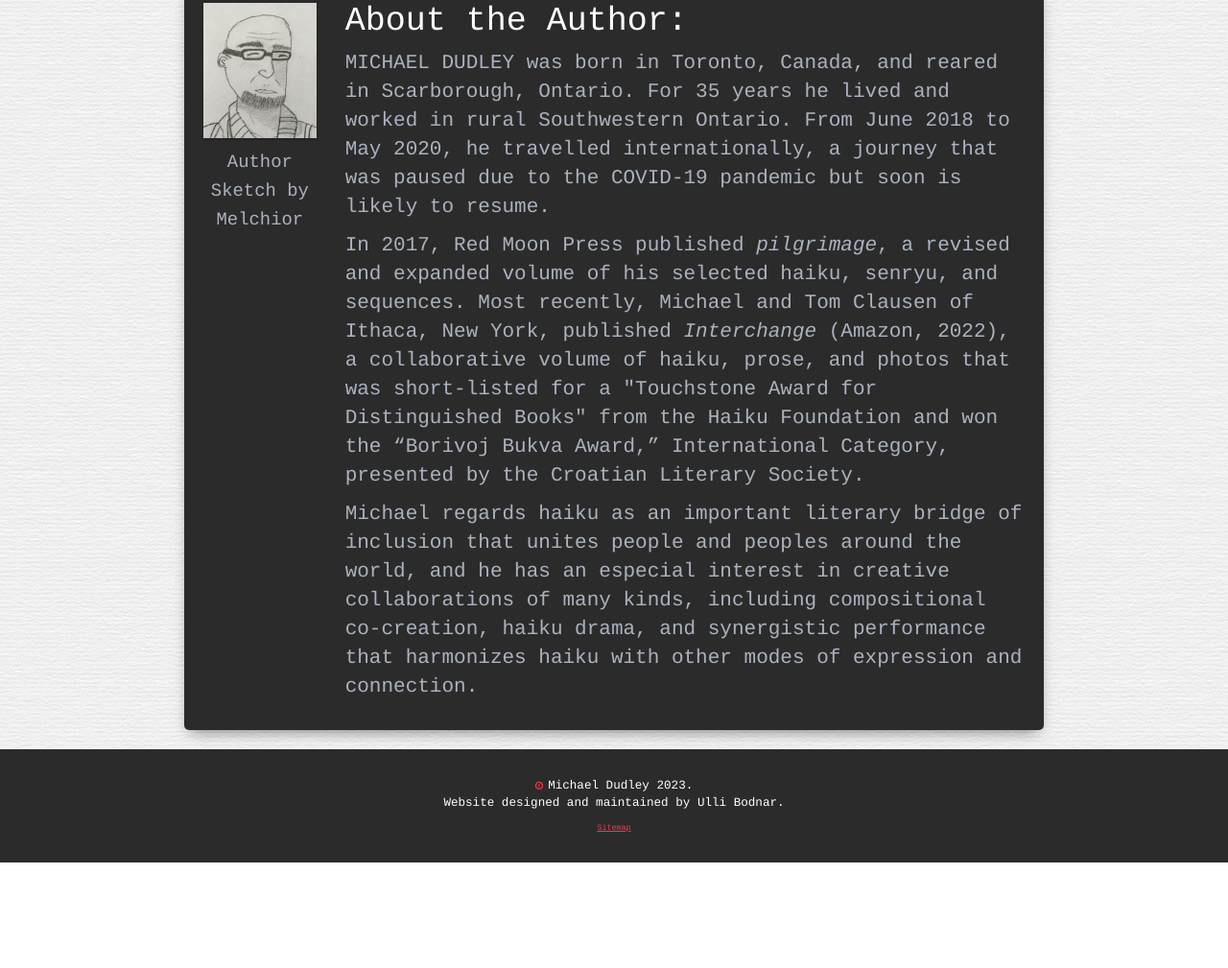
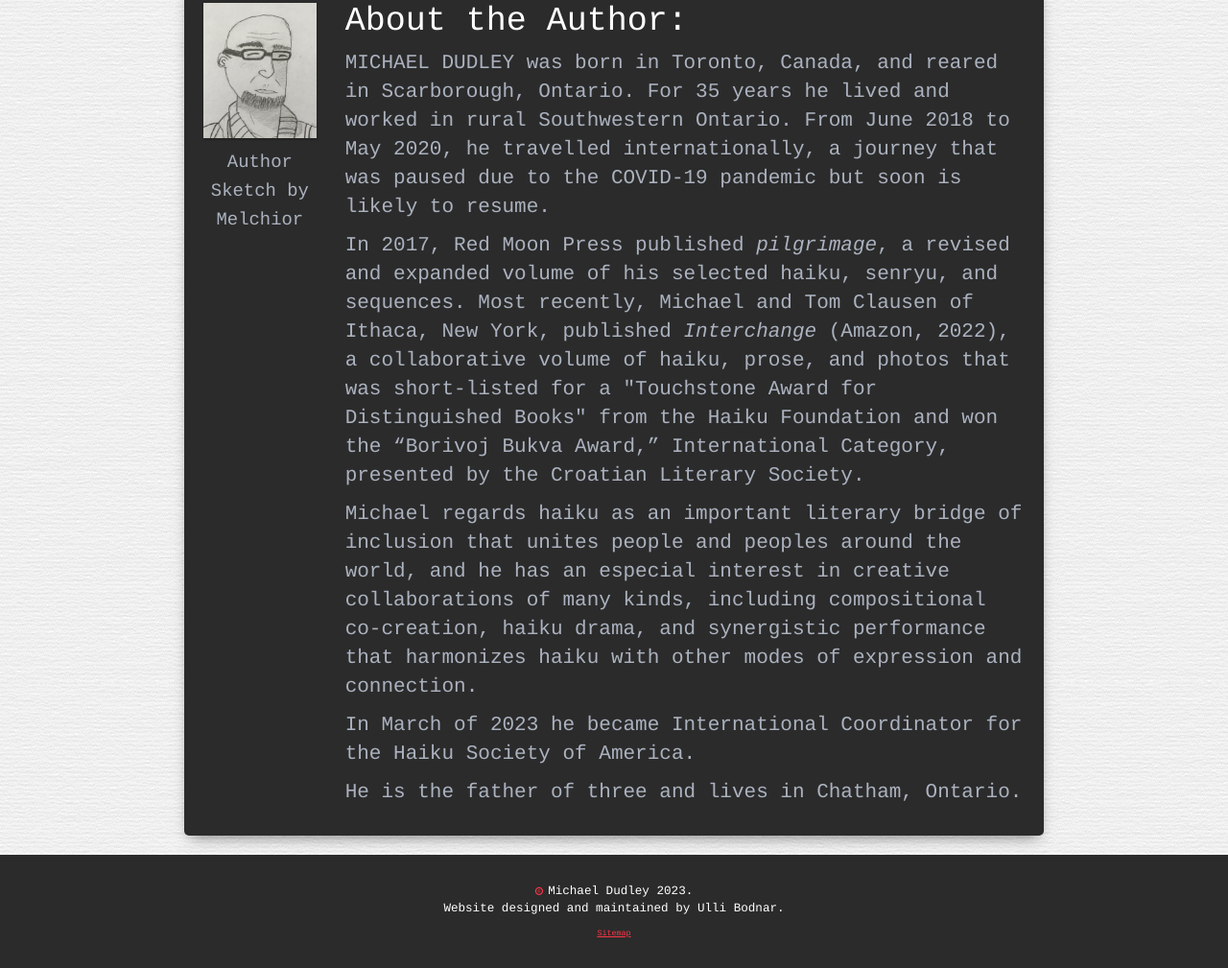
Before and after one commit to ullibodnar/author-site, a plain HTML site: page about/index.html in a window 1280 px wide. Shown: the part 182-1191 px from the top of the page at 96% size. Before the commit the page ends 1081 px from the top, so only its background shows below. Drawn offline with nearby package versions, Linux system fonts and the light colour scheme; a script that the page names is missing.

Commit message:
Add to about page

```diff
--- a/about/index.html
+++ b/about/index.html
@@ -80,7 +80,12 @@
                 compositional co-creation, haiku drama, and synergistic performance that harmonizes haiku with other
                 modes of expression and connection.
               </p>
-
+              <p>
+                In March of 2023 he became International Coordinator for the Haiku Society of America.
+              </p>
+              <p>
+                He is the father of three and lives in Chatham, Ontario.
+              </p>
               <!--<a href="#">Read More</a><span class="glyphicon glyphicon-chevron-right" aria-hidden="true"></span> -->
             </div>
           </div>
```
